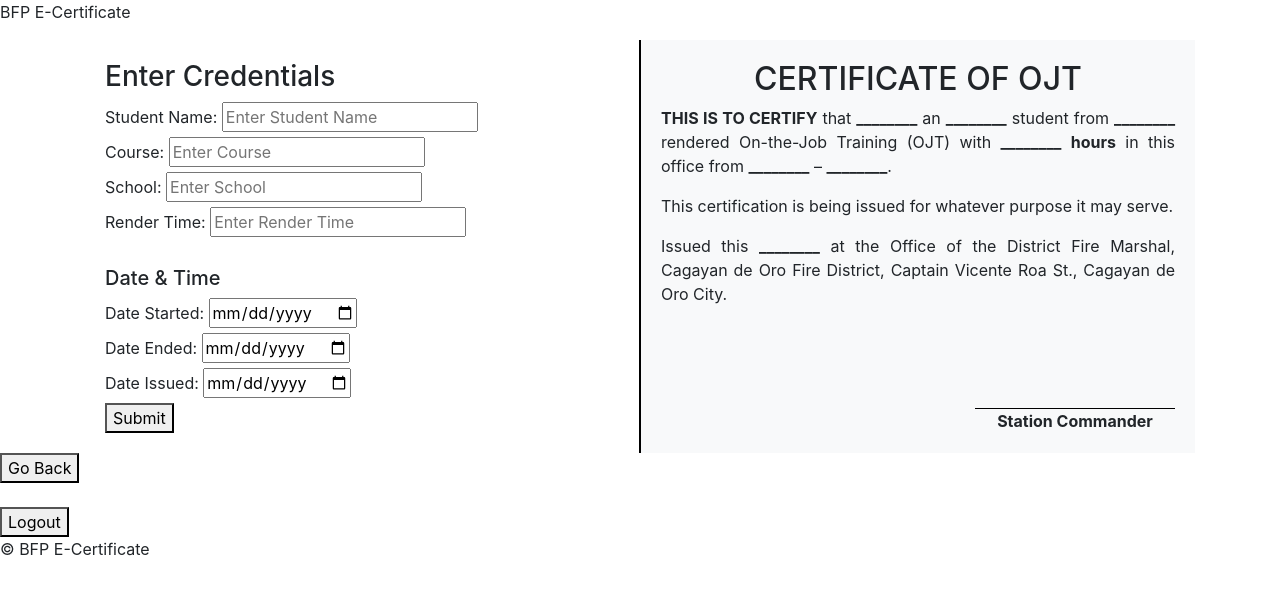
After one commit to cabeltes-jayson/ecert-bfp, a Django app: page /ECERTApp/certojt/ in a window 1280 px wide. The commit adds this page. Shown: the top 595 px of the page. Run offline with Django 5.2, Linux system fonts and the light colour scheme.

Commit message:
html page functionality/navigation

```diff
--- /dev/null
+++ b/ECERTApp/templates/certojt.html
@@ -0,0 +1,183 @@
+{% extends "base.html" %}
+
+{% block title %}CERTIFICATE OF OJT{% endblock %}
+
+{% block content %}
+    <!-- STYLES -->
+    <style>
+        .container {
+            display: flex;
+            /* height: 100vh; */
+        }
+
+        .credentials {
+            flex: 1;
+            padding: 20px;
+            border-right: 2px solid black;
+        }
+
+        .preview {
+            flex: 1;
+            padding: 20px;
+            background: #f8f9fa;
+            position: relative;
+        }
+
+        .preview p {
+            text-align: justify;
+        }
+
+        #preview-header {
+            text-align: center;
+        }
+
+        .signature {
+            text-align: right;
+            position: absolute;
+            right: 20px;
+            bottom: 20px;
+            width: 200px;
+        }
+
+        .signature p {
+            border-top: 1px solid black;
+            margin: 0;
+            /* width: 100%; */
+            text-align: center;
+        }
+    </style>
+
+    <!-- BODY -->
+    <div class="container">
+
+        <!-- Left Side: Form -->
+        <div class="credentials">
+
+            <h3>Enter Credentials</h3>
+
+            <form>
+                <label>Student Name:</label>
+                <input type="text" id="student-name" placeholder="Enter Student Name" oninput="updatePreview()">
+
+                <br>
+
+                <label>Course:</label>
+                <input type="text" id="course" placeholder="Enter Course" oninput="updatePreview()">
+
+                <br>
+
+                <label>School:</label>
+                <input type="text" id="school" placeholder="Enter School" oninput="updatePreview()">
+
+                <br>
+
+                <label>Render Time:</label>
+                <input type="text" id="render-time" placeholder="Enter Render Time" oninput="updatePreview()">
+
+                <br><br>
+                <h5> Date & Time </h5>
+
+                <label>Date Started:</label>
+                <input type="date" id="date-started" oninput="updatePreview()">
+
+                <br>
+
+                <label>Date Ended:</label>
+                <input type="date" id="date-ended" oninput="updatePreview()">
+
+                <br>
+
+                <label>Date Issued:</label>
+                <input type="date" id="date-issued" oninput="updatePreview()">
+            </form>
+
+            <button id="submit">Submit</button>
+        </div>
+
+        <!-- Right Side: Live Preview -->
+        <div class="preview">
+
+            <h2 id="preview-header">CERTIFICATE OF OJT</h2>
+
+            <p><strong>THIS IS TO CERTIFY</strong> that <strong><span id="preview-name">________</span></strong> an
+                <strong><span id="preview-course">________</span></strong> student from
+                <strong><span id="preview-school">________</span></strong> rendered On-the-Job Training (OJT) with
+                <strong><span id="preview-render-time">________</span></strong> <strong>hours</strong> in this office from
+                <strong><span id="preview-date-started">________</span></strong> –
+                <strong><span id="preview-date-ended">________</span></strong>.
+            </p>
+
+            <p>This certification is being issued for whatever purpose it may serve.</p>
+
+            <p>Issued this <strong><span id="preview-date-issued">________</span></strong> at the
+                Office of the District Fire Marshal, Cagayan de Oro Fire District, Captain Vicente Roa St., Cagayan de Oro City.
+            </p>
+
+            <div class="signature">
+                <strong><p>Station Commander</p></strong>
+            </div>
+        </div>
+    </div>
+
+    <!-- Prev page -->
+    <a href="{% url 'dashboard' %}"><button>Go Back</button></a>
+
+    <br><br>
+
+    <!-- Temporary Logout -->
+    <a href="{% url 'home' %}"><button>Logout</button></a>
+
+    <!-- SCRIPTS -->
+    <script>
+        // DATE
+        function formatDate(inputDate, withSuffix = false) {
+            if (!inputDate) return "________";
+
+            let date = new Date(inputDate);
+            let day = date.getDate();
+            let month = date.toLocaleString("en-GB", { month: "long" });
+            let year = date.getFullYear();
+
+            if (withSuffix) {
+                function getOrdinalSuffix(n) {
+                    if (n > 3 && n < 21) return "th"; // Covers 11th to 20th
+                    switch (n % 10) {
+                        case 1: return "st";
+                        case 2: return "nd";
+                        case 3: return "rd";
+                        default: return "th";
+                    }
+                }
+                return `${day}${getOrdinalSuffix(day)} day of ${month} ${year}`;
+            } else {
+                return `${day} ${month} ${year}`;
+            }
+        }
+
+        // PREVIEW FUNCTION
+        function updatePreview() {
+            document.getElementById("preview-name").textContent = document.getElementById("student-name").value || "________";
+            document.getElementById("preview-course").textContent = document.getElementById("course").value || "________";
+            document.getElementById("preview-school").textContent = document.getElementById("school").value || "________";
+            document.getElementById("preview-render-time").textContent = document.getElementById("render-time").value || "________";
+            document.getElementById("preview-date-started").textContent = formatDate(document.getElementById("date-started").value, false);
+            document.getElementById("preview-date-ended").textContent = formatDate(document.getElementById("date-ended").value, false);
+            document.getElementById("preview-date-issued").textContent = formatDate(document.getElementById("date-issued").value, true);
+        }
+
+        // SUBMIT TO PRINT FUNCTION
+        document.getElementById("submit").addEventListener("click", function(event) {
+            event.preventDefault();
+            localStorage.setItem("certType", "ojt");
+            localStorage.setItem("studentName", document.getElementById("student-name").value);
+            localStorage.setItem("course", document.getElementById("course").value);
+            localStorage.setItem("school", document.getElementById("school").value);
+            localStorage.setItem("renderTime", document.getElementById("render-time").value);
+            localStorage.setItem("dateStarted", document.getElementById("date-started").value);
+            localStorage.setItem("dateEnded", document.getElementById("date-ended").value);
+            localStorage.setItem("dateIssued", document.getElementById("date-issued").value);
+
+            window.location.href = "{% url 'print' %}";
+        });
+    </script>
+{% endblock %}
--- a/ECERTApp/templates/home.html
+++ b/ECERTApp/templates/home.html
@@ -3,7 +3,7 @@
 {% block title %}HOME{% endblock %}
 
 {% block content %}
-    <h1 class="text-2xl font-bold">Welcome to BFP E-Certificate</h1>
+    <h1>Welcome to BFP E-Certificate</h1>
     <a href="{% url 'login' %}"><button>Login</button></a>
     <a href="{% url 'signup' %}"><button>Sign Up</button></a>
 {% endblock %}
--- a/ECERTApp/urls.py
+++ b/ECERTApp/urls.py
@@ -5,4 +5,8 @@ urlpatterns = [
     path('', views.home, name='home'),
     path('login/', views.login, name='login'),
     path('signup/', views.signup, name='signup'),
+    path('dashboard/', views.dashboard, name='dashboard'),
+    path('certapp/', views.certapp, name='certapp'),
+    path('certojt/', views.certojt, name='certojt'),
+    path('print/', views.print, name='print'),
 ]
--- a/ECERTApp/views.py
+++ b/ECERTApp/views.py
@@ -8,3 +8,15 @@ def login(request):
 
 def signup(request):
     return render(request, 'signup.html')
+
+def dashboard(request):
+    return render(request, 'dashboard.html')
+
+def certapp(request):
+    return render(request, 'certapp.html')
+
+def certojt(request):
+    return render(request, 'certojt.html')
+
+def print(request):
+    return render(request, 'print.html')
```
Also changed, not shown: ECERTApp/templates/certapp.html (added, +175 -0 lines), ECERTApp/templates/dashboard.html (added, +57 -0 lines), ECERTApp/templates/login.html (+30 -1 lines), ECERTApp/templates/print.html (added, +144 -0 lines), ECERTApp/templates/signup.html (+43 -2 lines), README.md.
